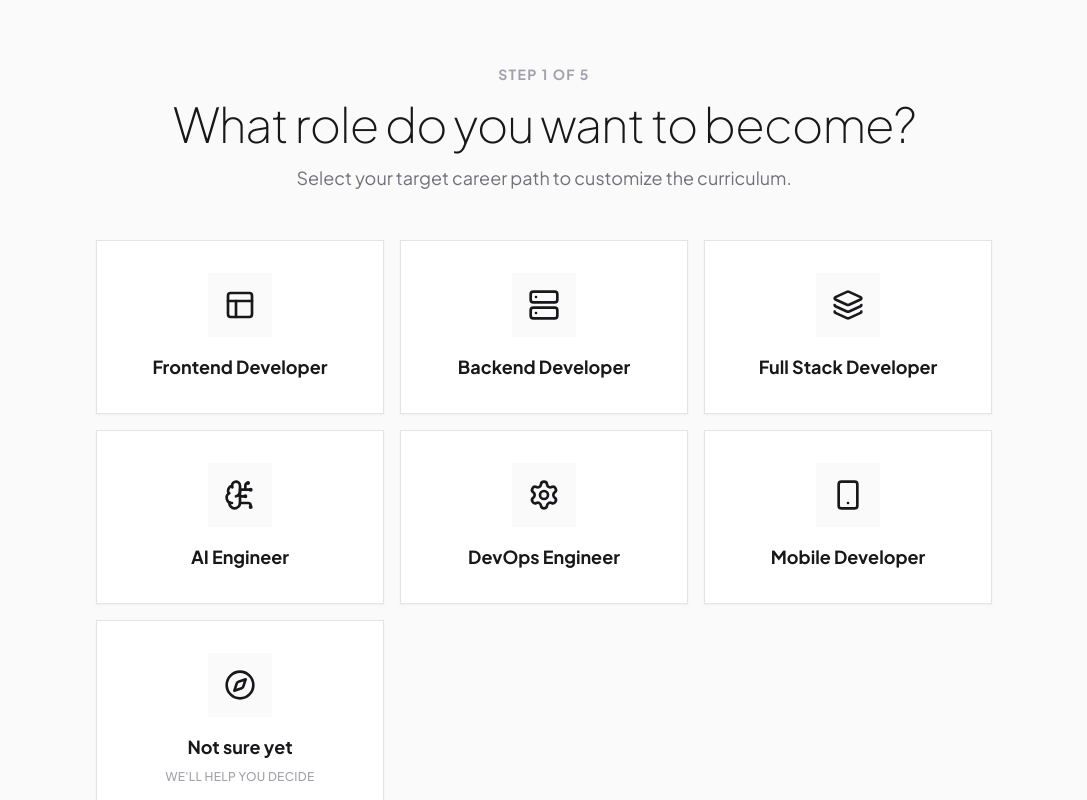
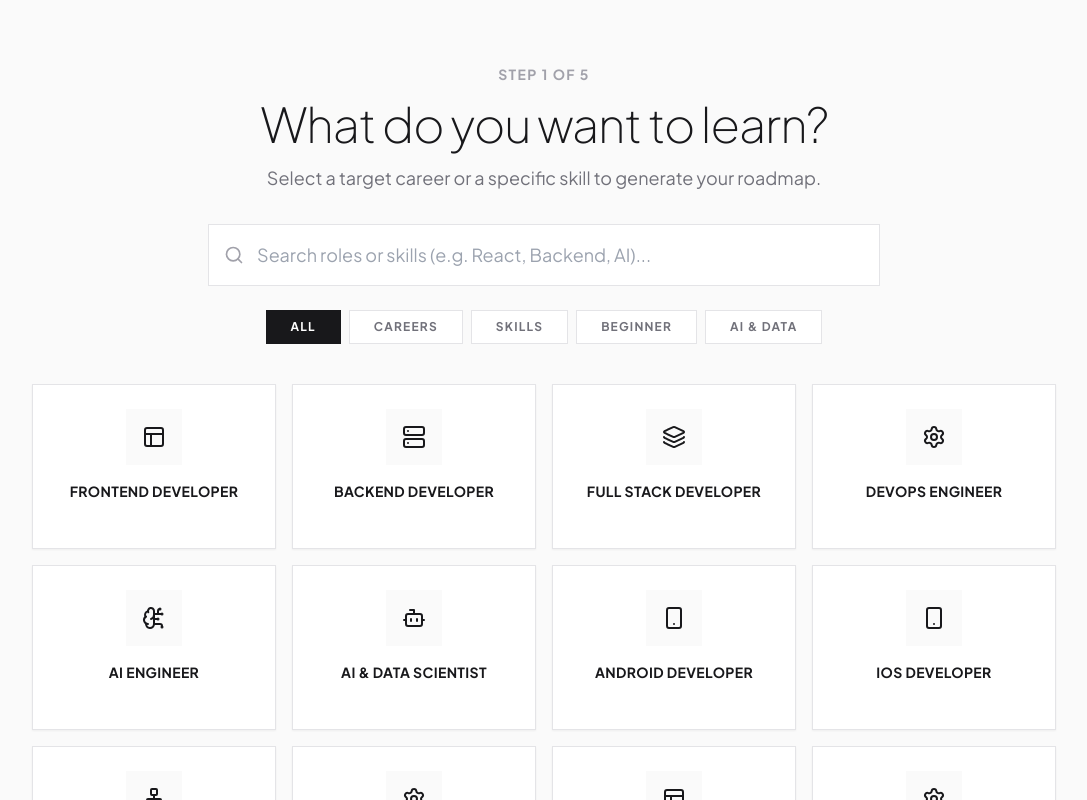
Before and after one commit to sanjayrajns/roadmap, a Next.js app in the folder frontend/: page /onboarding in a window 1280 px wide. Both pictures are taken after a click on the button "Start". Shown: the top 800 px of the page, without its empty margins (96-1183 px from the left). Built offline with nearby package versions, Linux system fonts and the light colour scheme.

Commit message:
feat(onboarding): add search + category filters, getStepContent integration, and link GeneratingScreen on submit

```diff
--- a/frontend/app/onboarding/page.tsx
+++ b/frontend/app/onboarding/page.tsx
@@ -1,7 +1,8 @@
 "use client";
 
-import { useState } from 'react';
-import RoadmapView from '@/components/RoadmapView';
+import { useState, useEffect } from 'react';
+import Workspace from '@/components/workspace/Workspace';
+import GeneratingScreen from '@/components/GeneratingScreen';
 import { Button } from '@/components/ui/button';
 import {
   ArrowRight, Layout, Server, Layers, BrainCircuit, Settings, Smartphone, Compass,
@@ -10,15 +11,57 @@ import {
   Coffee, Clock, Timer, Rocket
 } from 'lucide-react';
 import { AnimatedContainer } from '@/components/ui/grid-feature-cards';
+import { Search, Filter, X } from 'lucide-react';
+import { getStepContent, getOptionLabel } from '@/lib/onboarding-content';
+
+const ROLE_CATEGORIES = [
+  { id: 'all', label: 'All' },
+  { id: 'role', label: 'Careers' },
+  { id: 'skill', label: 'Skills' },
+  { id: 'beginner', label: 'Beginner' },
+  { id: 'data-ai', label: 'AI & Data' },
+];
 
 const ROLES = [
-  { id: 'frontend', label: 'Frontend Developer', icon: Layout },
-  { id: 'backend', label: 'Backend Developer', icon: Server },
-  { id: 'fullstack', label: 'Full Stack Developer', icon: Layers },
-  { id: 'ai', label: 'AI Engineer', icon: BrainCircuit },
-  { id: 'devops', label: 'DevOps Engineer', icon: Settings },
-  { id: 'mobile', label: 'Mobile Developer', icon: Smartphone },
-  { id: 'unsure', label: 'Not sure yet', icon: Compass },
+  // Role-Based
+  { id: 'frontend', label: 'Frontend Developer', icon: Layout, category: 'role' },
+  { id: 'backend', label: 'Backend Developer', icon: Server, category: 'role' },
+  { id: 'fullstack', label: 'Full Stack Developer', icon: Layers, category: 'role' },
+  { id: 'devops', label: 'DevOps Engineer', icon: Settings, category: 'role' },
+  { id: 'ai-engineer', label: 'AI Engineer', icon: BrainCircuit, category: 'data-ai' },
+  { id: 'data-scientist', label: 'AI & Data Scientist', icon: Bot, category: 'data-ai' },
+  { id: 'android', label: 'Android Developer', icon: Smartphone, category: 'role' },
+  { id: 'ios', label: 'iOS Developer', icon: Smartphone, category: 'role' },
+  { id: 'software-architect', label: 'Software Architect', icon: Network, category: 'role' },
+  { id: 'cyber-security', icon: Settings, label: 'Cyber Security', category: 'role' },
+  { id: 'ux-design', icon: Layout, label: 'UX Designer', category: 'role' },
+  { id: 'qa', icon: Settings, label: 'QA Engineer', category: 'role' },
+  { id: 'blockchain', icon: Network, label: 'Blockchain Developer', category: 'role' },
+
+  // Skill-Based
+  { id: 'react', label: 'React', icon: LayoutTemplate, category: 'skill' },
+  { id: 'vue', label: 'Vue.js', icon: LayoutTemplate, category: 'skill' },
+  { id: 'angular', label: 'Angular', icon: LayoutTemplate, category: 'skill' },
+  { id: 'javascript', label: 'JavaScript', icon: FileText, category: 'skill' },
+  { id: 'typescript', label: 'TypeScript', icon: FileText, category: 'skill' },
+  { id: 'node', label: 'Node.js', icon: Server, category: 'skill' },
+  { id: 'python', label: 'Python', icon: FileText, category: 'skill' },
+  { id: 'java', label: 'Java', icon: Server, category: 'skill' },
+  { id: 'go', label: 'Go', icon: Server, category: 'skill' },
+  { id: 'rust', label: 'Rust', icon: Settings, category: 'skill' },
+  { id: 'sql', label: 'SQL', icon: Database, category: 'skill' },
+  { id: 'postgresql', label: 'PostgreSQL', icon: Database, category: 'skill' },
+  { id: 'mongodb', label: 'MongoDB', icon: Database, category: 'skill' },
+  { id: 'aws', label: 'AWS', icon: CloudCog, category: 'skill' },
+  { id: 'docker', label: 'Docker', icon: Settings, category: 'skill' },
+  { id: 'kubernetes', label: 'Kubernetes', icon: Network, category: 'skill' },
+  { id: 'nextjs', label: 'Next.js', icon: Layers, category: 'skill' },
+  { id: 'prompt-engineering', label: 'Prompt Engineering', icon: BrainCircuit, category: 'data-ai' },
+
+  // Beginners
+  { id: 'frontend-beginner', label: 'Frontend Beginner', icon: Sprout, category: 'beginner' },
+  { id: 'backend-beginner', label: 'Backend Beginner', icon: Sprout, category: 'beginner' },
+  { id: 'devops-beginner', label: 'DevOps Beginner', icon: Sprout, category: 'beginner' },
 ];
 
 const EXPERIENCE_LEVELS = [
@@ -50,16 +93,24 @@ const TIME_COMMITMENTS = [
 ];
 
 export default function Onboarding() {
-  const [step, setStep] = useState(0); // 0: Start, 1: Role, 2: Experience, 3: Interest, 4: Style, 5: Time Commitment
+  const [step, setStep] = useState(0);
   const [formData, setFormData] = useState({
     role_goal: '',
     experience_level: '',
     interest_area: '',
     learning_style: '',
-    time_commitment: 0, // initially 0 or not selected
+    time_commitment: 0,
   });
   const [loading, setLoading] = useState(false);
   const [uiPayload, setUiPayload] = useState<{roadmap: any, resources: any[], progress: any} | null>(null);
+  const [searchQuery, setSearchQuery] = useState('');
+  const [activeCategory, setActiveCategory] = useState('all');
+
+  const filteredRoles = ROLES.filter(role => {
+    const matchesSearch = role.label.toLowerCase().includes(searchQuery.toLowerCase());
+    const matchesCategory = activeCategory === 'all' || role.category === activeCategory;
+    return matchesSearch && matchesCategory;
+  });
 
   const handleSubmit = async (e: React.FormEvent) => {
     e.preventDefault();
@@ -105,13 +156,33 @@ export default function Onboarding() {
     setStep(5);
   };
 
+  if (loading) {
+    return (
+      <GeneratingScreen
+        role={formData.role_goal}
+        experience={formData.experience_level}
+        interest={formData.interest_area}
+        learningStyle={formData.learning_style}
+        timeCommitment={formData.time_commitment}
+      />
+    );
+  }
+
+  if (uiPayload) {
+    return (
+      <Workspace
+        roadmap={uiPayload.roadmap}
+        resources={uiPayload.resources}
+        initialProgress={uiPayload.progress}
+      />
+    );
+  }
+
+  const stepContent = getStepContent(formData.role_goal, step);
+
   return (
     <div className="min-h-screen bg-zinc-50 flex flex-col items-center justify-center p-4">
-      {uiPayload ? (
-        <div className="w-full max-w-7xl mx-auto py-12">
-           <RoadmapView roadmap={uiPayload.roadmap} />
-        </div>
-      ) : step === 0 ? (
+      {step === 0 ? (
         <div className="max-w-3xl mx-auto text-center space-y-8">
           <AnimatedContainer>
             <h1 className="text-4xl md:text-5xl lg:text-7xl font-thin tracking-tight text-zinc-900 text-balance">
@@ -132,60 +203,107 @@ export default function Onboarding() {
           </AnimatedContainer>
         </div>
       ) : step === 1 ? (
-        <div className="w-full max-w-4xl mx-auto py-12">
-          <AnimatedContainer className="text-center mb-12">
+        <div className="w-full max-w-5xl mx-auto py-12">
+          <AnimatedContainer className="text-center mb-8">
             <span className="text-sm font-bold tracking-widest text-zinc-400 uppercase mb-4 block">Step 1 of 5</span>
-            <h2 className="text-3xl md:text-5xl font-thin tracking-tight text-zinc-900">What role do you want to become?</h2>
-            <p className="text-zinc-500 mt-4 text-lg">Select your target career path to customize the curriculum.</p>
+            <h2 className="text-3xl md:text-5xl font-thin tracking-tight text-zinc-900">What do you want to learn?</h2>
+            <p className="text-zinc-500 mt-4 text-lg">Select a target career or a specific skill to generate your roadmap.</p>
           </AnimatedContainer>
 
-          <AnimatedContainer delay={0.2} className="grid grid-cols-1 md:grid-cols-2 lg:grid-cols-3 gap-4">
-            {ROLES.map((role) => {
+          {/* Search and Filters */}
+          <AnimatedContainer delay={0.1} className="mb-10 space-y-6">
+            <div className="relative max-w-2xl mx-auto">
+              <Search className="absolute left-4 top-1/2 -translate-y-1/2 w-5 h-5 text-zinc-400" />
+              <input
+                type="text"
+                placeholder="Search roles or skills (e.g. React, Backend, AI)..."
+                value={searchQuery}
+                onChange={(e) => setSearchQuery(e.target.value)}
+                className="w-full pl-12 pr-4 py-4 bg-white border border-zinc-200 rounded-none focus:outline-none focus:border-zinc-900 transition-colors text-lg"
+              />
+              {searchQuery && (
+                <button
+                  onClick={() => setSearchQuery('')}
+                  className="absolute right-4 top-1/2 -translate-y-1/2 text-zinc-400 hover:text-zinc-900"
+                >
+                  <X className="w-5 h-5" />
+                </button>
+              )}
+            </div>
+
+            <div className="flex flex-wrap justify-center gap-2">
+              {ROLE_CATEGORIES.map((cat) => (
+                <button
+                  key={cat.id}
+                  onClick={() => setActiveCategory(cat.id)}
+                  className={`px-6 py-2 text-xs font-bold uppercase tracking-widest border transition-all ${
+                    activeCategory === cat.id
+                      ? 'bg-zinc-900 border-zinc-900 text-white'
+                      : 'bg-white border-zinc-200 text-zinc-500 hover:border-zinc-900 hover:text-zinc-900'
+                  }`}
+                >
+                  {cat.label}
+                </button>
+              ))}
+            </div>
+          </AnimatedContainer>
+
+          <AnimatedContainer delay={0.2} className="grid grid-cols-1 md:grid-cols-3 lg:grid-cols-4 gap-4">
+            {filteredRoles.map((role) => {
               const Icon = role.icon;
               return (
                 <button
                   key={role.id}
                   onClick={() => handleRoleSelection(role.id)}
-                  className="group relative flex flex-col items-center justify-center p-8 bg-white border border-zinc-200 hover:border-zinc-900 transition-all duration-300 shadow-sm hover:shadow-xl hover:-translate-y-1"
+                  className="group relative flex flex-col items-center justify-center p-6 bg-white border border-zinc-200 hover:border-zinc-900 transition-all duration-300 shadow-sm hover:shadow-xl hover:-translate-y-1"
                 >
                   <div className="mb-4 p-4 bg-zinc-50 group-hover:bg-zinc-900 group-hover:text-white text-zinc-900 transition-colors duration-300">
-                    <Icon className="w-8 h-8" />
+                    <Icon className="w-6 h-6" />
                   </div>
-                  <h3 className="text-lg font-bold text-zinc-900 text-center">{role.label}</h3>
-                  {role.id === 'unsure' && (
-                    <span className="text-xs text-zinc-400 mt-2 font-medium tracking-wide uppercase">We'll help you decide</span>
-                  )}
+                  <h3 className="text-sm font-bold text-zinc-900 text-center uppercase tracking-wide">{role.label}</h3>
+                  <span className="text-[10px] text-zinc-400 mt-2 font-medium tracking-widest uppercase opacity-0 group-hover:opacity-100 transition-opacity">Select Path</span>
                 </button>
               );
             })}
+            {filteredRoles.length === 0 && (
+              <div className="col-span-full py-20 text-center">
+                <p className="text-zinc-400 text-lg">No matches found for "{searchQuery}"</p>
+                <button
+                  onClick={() => {setSearchQuery(''); setActiveCategory('all');}}
+                  className="mt-4 text-sm font-bold text-zinc-900 uppercase underline"
+                >
+                  Clear filters
+                </button>
+              </div>
+            )}
           </AnimatedContainer>
         </div>
       ) : step === 2 ? (
-        <div className="w-full max-w-4xl mx-auto py-12">
-          <AnimatedContainer className="text-center mb-12">
-            <span className="text-sm font-bold tracking-widest text-zinc-400 uppercase mb-4 block">Step 2 of 5</span>
-            <h2 className="text-3xl md:text-5xl font-thin tracking-tight text-zinc-900">What is your experience level?</h2>
-            <p className="text-zinc-500 mt-4 text-lg">This determines the fundamental depth of your roadmap.</p>
-          </AnimatedContainer>
+        <div className="w-full max-w-4xl mx-auto py-12 relative z-10 text-center">
+          <div className="mb-12">
+            <span className="text-[10px] font-bold tracking-[0.3em] text-zinc-400 uppercase mb-4 block">Contextual Depth</span>
+            <h2 className="text-3xl md:text-6xl font-thin tracking-tighter text-zinc-900">{stepContent.title}</h2>
+            <p className="text-zinc-500 mt-4 text-lg font-light">{stepContent.description}</p>
+          </div>
 
-          <AnimatedContainer delay={0.2} className="grid grid-cols-1 md:grid-cols-3 gap-6">
-            {EXPERIENCE_LEVELS.map((exp) => {
+          <div className="grid grid-cols-1 md:grid-cols-3 gap-6">
+            {stepContent.options.map((exp: any) => {
               const Icon = exp.icon;
               return (
                 <button
                   key={exp.id}
                   onClick={() => handleExperienceSelection(exp.id)}
-                  className="group flex flex-col text-left p-8 bg-white border border-zinc-200 hover:border-zinc-900 transition-all duration-300 shadow-sm hover:shadow-xl hover:-translate-y-1"
+                  className="group flex flex-col text-left p-8 bg-white border border-zinc-200 hover:border-zinc-900 transition-all duration-300 shadow-sm hover:shadow-2xl hover:-translate-y-1"
                 >
                   <div className="mb-6 self-start p-4 bg-zinc-50 group-hover:bg-zinc-900 group-hover:text-white text-zinc-900 transition-colors duration-300">
                     <Icon className="w-6 h-6" />
                   </div>
                   <h3 className="text-2xl font-bold text-zinc-900 mb-3">{exp.label}</h3>
-                  <p className="text-zinc-500 leading-relaxed font-light">{exp.description}</p>
+                  <p className="text-zinc-500 leading-relaxed font-light text-sm">{exp.description}</p>
                 </button>
               );
             })}
-          </AnimatedContainer>
+          </div>
 
           <AnimatedContainer delay={0.3} className="mt-12 text-center">
             <button
@@ -197,30 +315,30 @@ export default function Onboarding() {
           </AnimatedContainer>
         </div>
       ) : step === 3 ? (
-        <div className="w-full max-w-4xl mx-auto py-12">
-          <AnimatedContainer className="text-center mb-12">
-            <span className="text-sm font-bold tracking-widest text-zinc-400 uppercase mb-4 block">Step 3 of 5</span>
-            <h2 className="text-3xl md:text-5xl font-thin tracking-tight text-zinc-900">What interests you the most?</h2>
-            <p className="text-zinc-500 mt-4 text-lg">This helps us refine your roadmap with powerful specializations.</p>
-          </AnimatedContainer>
+        <div className="w-full max-w-4xl mx-auto py-12 relative z-10 text-center">
+          <div className="mb-12">
+            <span className="text-[10px] font-bold tracking-[0.3em] text-zinc-400 uppercase mb-4 block">Personalization</span>
+            <h2 className="text-3xl md:text-6xl font-thin tracking-tighter text-zinc-900">{stepContent.title}</h2>
+            <p className="text-zinc-500 mt-4 text-lg font-light">{stepContent.description}</p>
+          </div>
 
-          <AnimatedContainer delay={0.2} className="grid grid-cols-1 md:grid-cols-2 lg:grid-cols-3 gap-4">
-            {INTEREST_AREAS.map((interest) => {
+          <div className="grid grid-cols-1 md:grid-cols-2 lg:grid-cols-3 gap-4">
+            {stepContent.options.map((interest: any) => {
               const Icon = interest.icon;
               return (
                 <button
                   key={interest.id}
                   onClick={() => handleInterestSelection(interest.id)}
-                  className="group relative flex flex-col items-center justify-center p-8 bg-white border border-zinc-200 hover:border-zinc-900 transition-all duration-300 shadow-sm hover:shadow-xl hover:-translate-y-1"
+                  className="group relative flex flex-col items-center justify-center p-8 bg-white border border-zinc-200 hover:border-zinc-900 transition-all duration-300 shadow-sm hover:shadow-2xl hover:-translate-y-1"
                 >
-                  <div className="mb-4 p-4 bg-zinc-50 group-hover:bg-zinc-900 group-hover:text-white text-zinc-900 transition-colors duration-300 rounded-full">
+                  <div className="mb-4 p-4 bg-zinc-50 group-hover:bg-zinc-900 group-hover:text-white text-zinc-900 transition-colors duration-300">
                     <Icon className="w-8 h-8" />
                   </div>
-                  <h3 className="text-lg font-bold text-zinc-900 text-center">{interest.label}</h3>
+                  <h3 className="text-lg font-bold text-zinc-900 text-center uppercase tracking-wider">{interest.label}</h3>
                 </button>
               );
             })}
-          </AnimatedContainer>
+          </div>
 
           <AnimatedContainer delay={0.3} className="mt-12 text-center">
             <button
@@ -232,33 +350,33 @@ export default function Onboarding() {
           </AnimatedContainer>
         </div>
       ) : step === 4 ? (
-        <div className="w-full max-w-4xl mx-auto py-12">
-          <AnimatedContainer className="text-center mb-12">
-            <span className="text-sm font-bold tracking-widest text-zinc-400 uppercase mb-4 block">Step 4 of 5</span>
-            <h2 className="text-3xl md:text-5xl font-thin tracking-tight text-zinc-900">How do you prefer learning?</h2>
-            <p className="text-zinc-500 mt-4 text-lg">We map exact resources based on how you consume information.</p>
-          </AnimatedContainer>
+        <div className="w-full max-w-4xl mx-auto py-12 relative z-10 text-center">
+          <div className="mb-12">
+            <span className="text-[10px] font-bold tracking-[0.3em] text-zinc-400 uppercase mb-4 block">Learning Mode</span>
+            <h2 className="text-3xl md:text-6xl font-thin tracking-tighter text-zinc-900">{stepContent.title}</h2>
+            <p className="text-zinc-500 mt-4 text-lg font-light">{stepContent.description}</p>
+          </div>
 
-          <AnimatedContainer delay={0.2} className="grid grid-cols-1 md:grid-cols-2 gap-4">
-            {LEARNING_STYLES.map((style) => {
+          <div className="grid grid-cols-1 md:grid-cols-2 gap-4">
+            {stepContent.options.map((style: any) => {
               const Icon = style.icon;
               return (
                 <button
                   key={style.id}
                   onClick={() => handleLearningStyleSelection(style.id)}
-                  className="group flex items-center text-left p-6 bg-white border border-zinc-200 hover:border-zinc-900 transition-all duration-300 shadow-sm hover:shadow-xl hover:-translate-y-1"
+                  className="group flex items-center text-left p-6 bg-white border border-zinc-200 hover:border-zinc-900 transition-all duration-300 shadow-sm hover:shadow-2xl hover:-translate-y-1"
                 >
                   <div className="mr-6 shrink-0 p-4 bg-zinc-50 group-hover:bg-zinc-900 group-hover:text-white text-zinc-900 transition-colors duration-300">
                     <Icon className="w-6 h-6" />
                   </div>
                   <div>
                     <h3 className="text-xl font-bold text-zinc-900 mb-1">{style.label}</h3>
-                    <p className="text-zinc-500 font-light text-sm">{style.description}</p>
+                    <p className="text-zinc-500 font-light text-sm leading-relaxed">{style.description}</p>
                   </div>
                 </button>
               );
             })}
-          </AnimatedContainer>
+          </div>
 
           <AnimatedContainer delay={0.3} className="mt-12 text-center">
             <button
@@ -291,21 +409,21 @@ export default function Onboarding() {
                 <div className="bg-zinc-50 p-4 border border-zinc-200 flex flex-col justify-center relative group">
                   <span className="text-[10px] font-bold tracking-widest text-zinc-400 uppercase block mb-1">XP</span>
                   <span className="text-sm font-bold text-zinc-900 truncate">
-                    {EXPERIENCE_LEVELS.find(e => e.id === formData.experience_level)?.label || 'Not Selected'}
+                    {getOptionLabel(formData.role_goal, 2, formData.experience_level)}
                   </span>
                   <button type="button" onClick={() => setStep(2)} className="absolute top-4 right-4 text-[10px] font-bold tracking-widest text-zinc-900 uppercase underline opacity-0 group-hover:opacity-100 transition-opacity bg-zinc-50/90 pl-2">Edit</button>
                 </div>
                 <div className="bg-zinc-50 p-4 border border-zinc-200 flex flex-col justify-center relative group">
                   <span className="text-[10px] font-bold tracking-widest text-zinc-400 uppercase block mb-1">Interest</span>
                   <span className="text-sm font-bold text-zinc-900 truncate">
-                    {INTEREST_AREAS.find(i => i.id === formData.interest_area)?.label || 'Not Selected'}
+                    {getOptionLabel(formData.role_goal, 3, formData.interest_area)}
                   </span>
                   <button type="button" onClick={() => setStep(3)} className="absolute top-4 right-4 text-[10px] font-bold tracking-widest text-zinc-900 uppercase underline opacity-0 group-hover:opacity-100 transition-opacity bg-zinc-50/90 pl-2">Edit</button>
                 </div>
                 <div className="bg-zinc-50 p-4 border border-zinc-200 flex flex-col justify-center relative group">
                   <span className="text-[10px] font-bold tracking-widest text-zinc-400 uppercase block mb-1">Style</span>
                   <span className="text-sm font-bold text-zinc-900 truncate">
-                    {LEARNING_STYLES.find(l => l.id === formData.learning_style)?.label || 'Not Selected'}
+                    {getOptionLabel(formData.role_goal, 4, formData.learning_style)}
                   </span>
                   <button type="button" onClick={() => setStep(4)} className="absolute top-4 right-4 text-[10px] font-bold tracking-widest text-zinc-900 uppercase underline opacity-0 group-hover:opacity-100 transition-opacity bg-zinc-50/90 pl-2">Edit</button>
                 </div>
@@ -344,9 +462,9 @@ export default function Onboarding() {
                   <Button
                     type="submit"
                     className="w-full py-7 text-xl font-thin rounded-none bg-zinc-900 text-white hover:bg-zinc-800 transition-colors shadow-2xl shadow-zinc-900/20 h-auto"
-                    disabled={loading || !formData.time_commitment}
+                    disabled={!formData.time_commitment}
                   >
-                    {loading ? 'Synthesizing Path...' : 'Generate Roadmap'}
+                    Generate Roadmap
                   </Button>
                 </div>
               </form>
```
